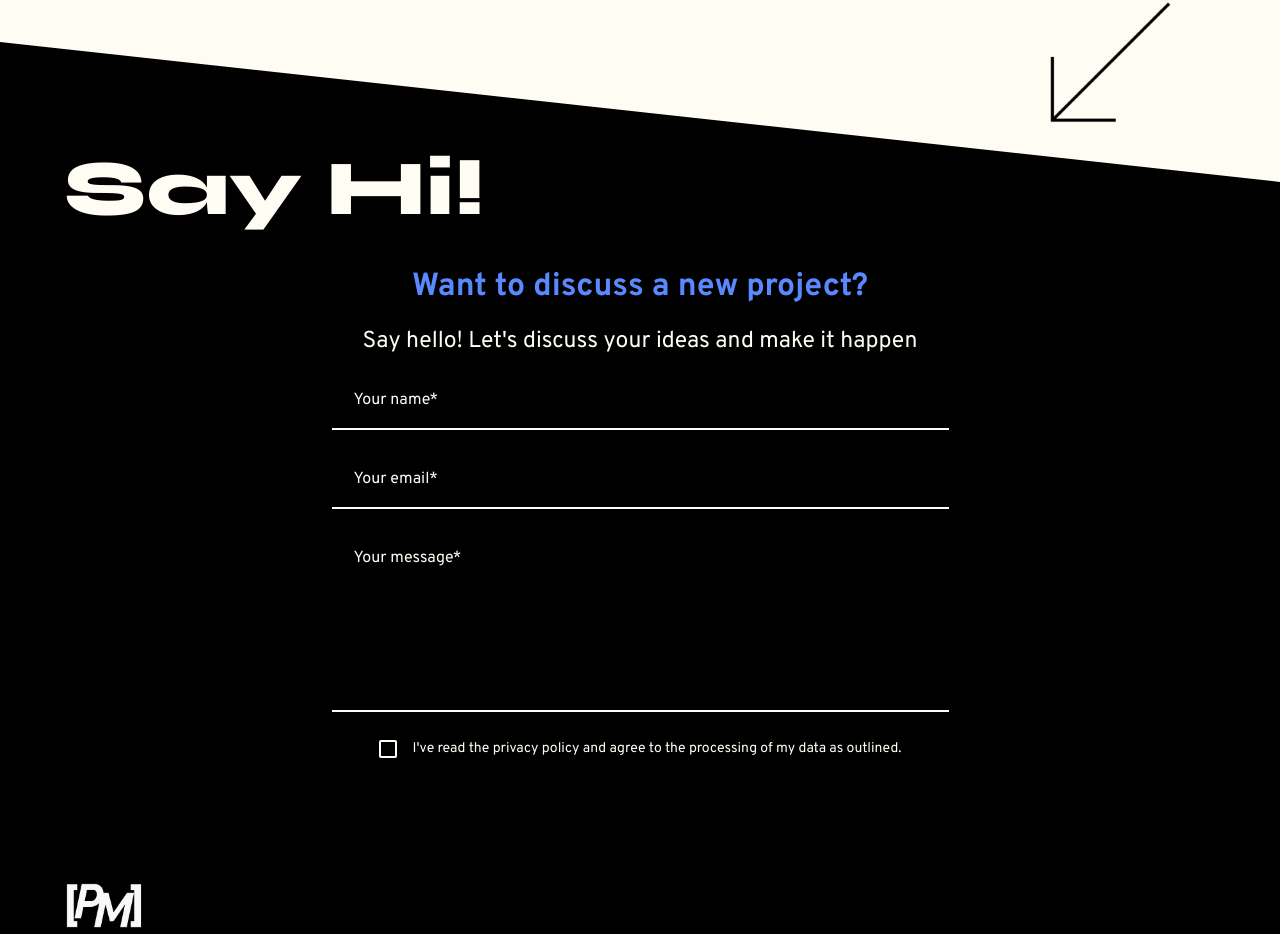
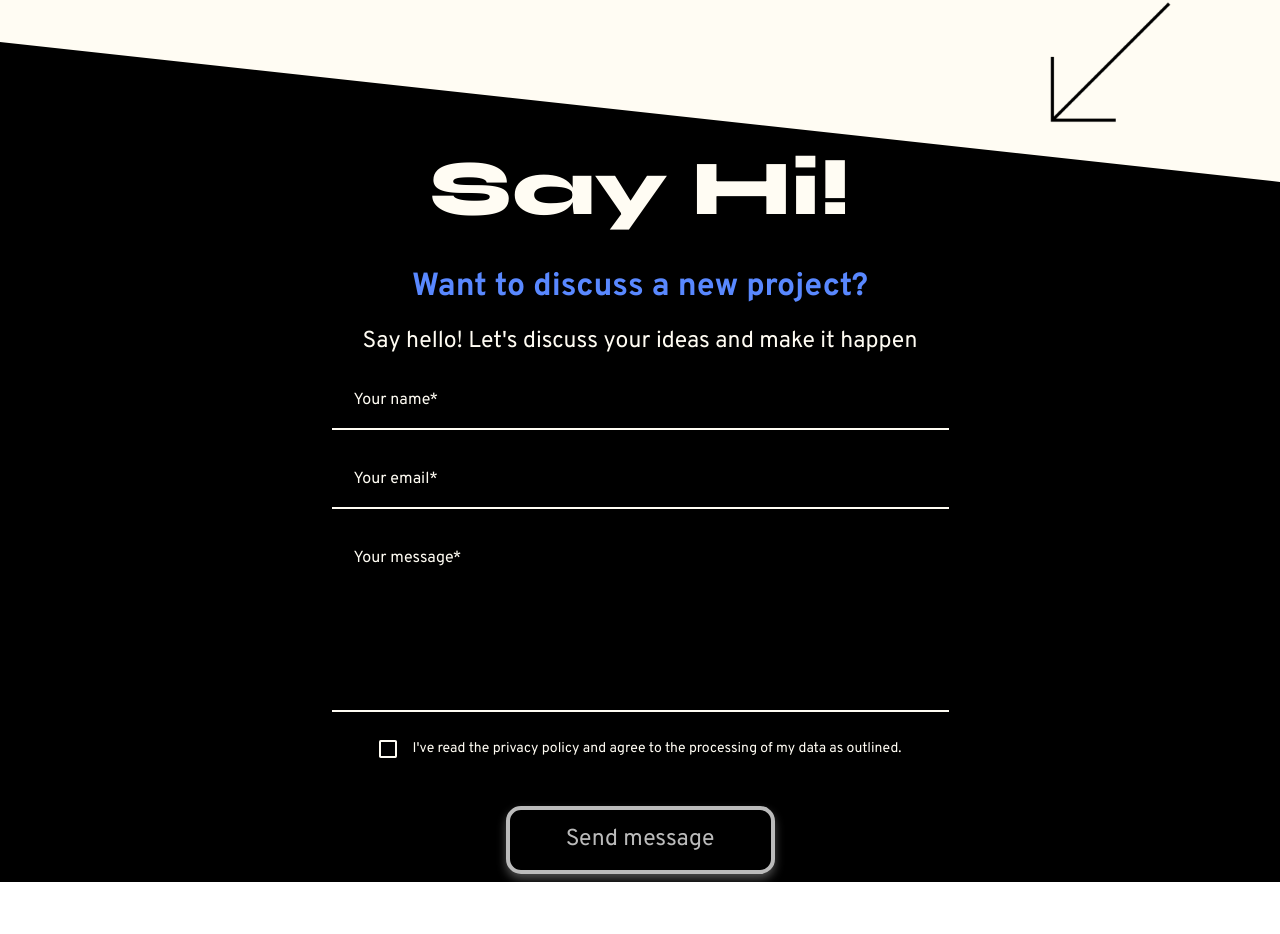
Before and after one commit to Pacl3m/portfolio, an Angular app: page / in a window 1280 px wide. Shown: the part 4543-5477 px from the top of the page. After the commit the page ends 5425 px from the top, so only its background shows below. Built offline with nearby package versions, Linux system fonts and the light colour scheme.

Commit message:
remove footer from app.component

```diff
--- a/src/app/app.component.html
+++ b/src/app/app.component.html
@@ -8,5 +8,5 @@
   <app-portfolio></app-portfolio>
   <app-arrow direction="right"></app-arrow>
   <app-contact-me></app-contact-me>
-  <app-footer></app-footer>
+  <!-- <app-footer></app-footer> -->
 </div>
--- a/src/app/contact-me/contact-me.component.html
+++ b/src/app/contact-me/contact-me.component.html
@@ -32,4 +32,7 @@
                 outlined.</div>
         </div>
     </div>
+
+    <button>Send message</button>
+
 </div>
--- a/src/app/contact-me/contact-me.component.scss
+++ b/src/app/contact-me/contact-me.component.scss
@@ -13,6 +13,9 @@
 }
 
 .content {
+    display: flex;
+    flex-direction: column;
+    align-items: center;
     height: 700px;
     background-color: black;
     position: absolute;
@@ -184,4 +187,30 @@
             }
         }
     }
+
+    button {
+        cursor: pointer;
+        margin-top: 48px;
+        width: 269px;
+        height: 68px;
+        background-color: black;
+        font-family: 'Overpass';
+        font-size: 23px;
+        font-weight: 400;
+        color: #BBBBBB;
+        border: solid 4px #BBBBBB;
+        border-radius: 15px;
+        transition: 30ms;
+        box-shadow: 0 5px 10px rgba(255, 255, 255, 0.3);
+
+        &:hover {
+            box-shadow: 0 10px 20px rgba(255, 255, 255, 0.4);
+        }
+
+        &:active {
+            transform: translateY(1px) rotateX(0) rotateY(0);
+            box-shadow: 0 15px 80px rgba(255, 255, 255, 0.5),
+                0 5px 15px rgba(255, 255, 255, 0.3);
+        }
+    }
 }
```
